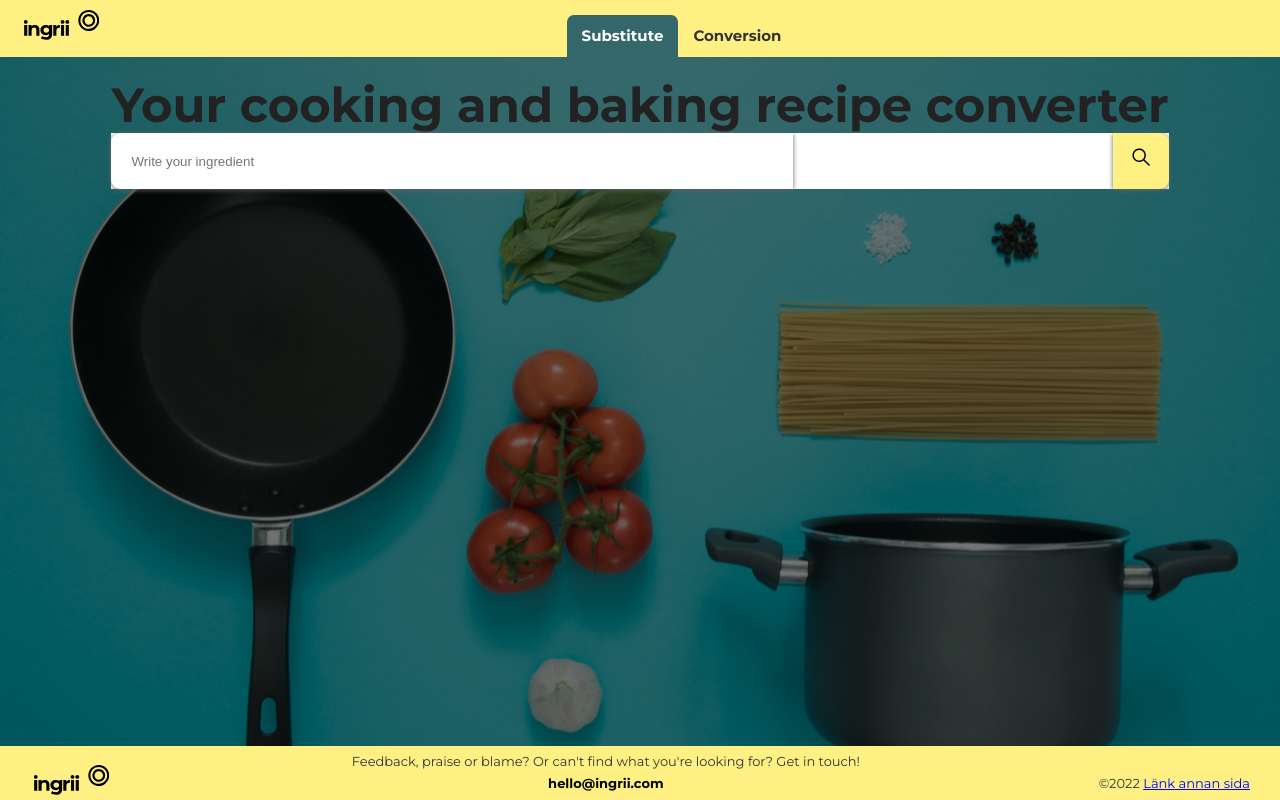
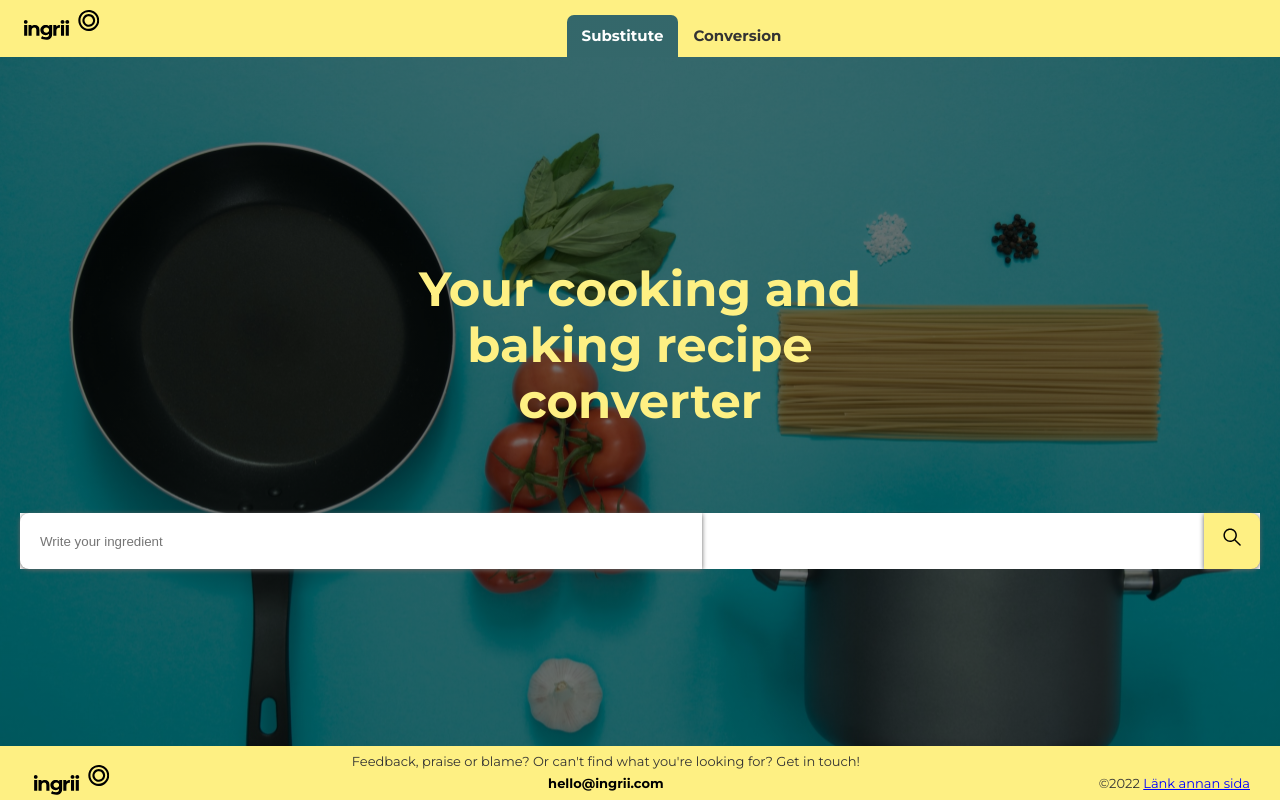
Before and after one commit to Annaaste/reactproject, a Next.js app: page /substitute in a window 1280 px wide. Built offline with nearby package versions, Linux system fonts and the light colour scheme.

Commit message:
Added h1 heading title,textcolor, placement

```diff
--- a/pages/substitute/index.jsx
+++ b/pages/substitute/index.jsx
@@ -18,7 +18,7 @@ const Substitute = () => {
         />
       </Head>
       <div className={styles.backgroundImage}>
-        <h1>Your cooking and baking recipe converter</h1>
+        <h1 className={styles.heading}>Your cooking and baking recipe converter</h1>
         <SearchBar />
 
       </div>
--- a/pages/substitute/substitute.module.scss
+++ b/pages/substitute/substitute.module.scss
@@ -1 +1,10 @@
 @import 'colors.scss';
+
+.heading {
+  color: $yellow;
+  padding-top: 184px;
+  padding-bottom: 84px;
+  padding-left: 343px;
+  padding-right: 343px;
+  text-align: center;
+}
```
